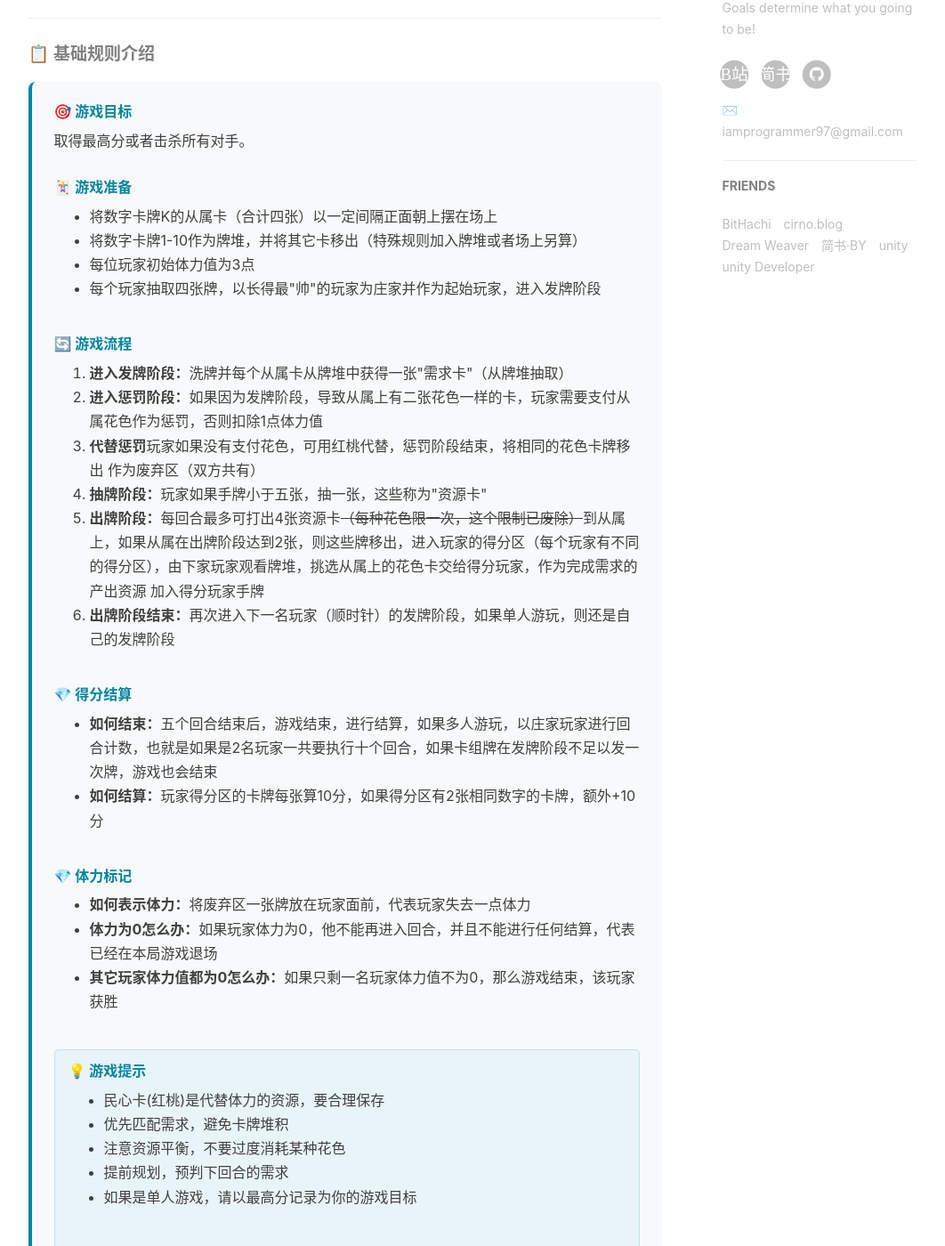
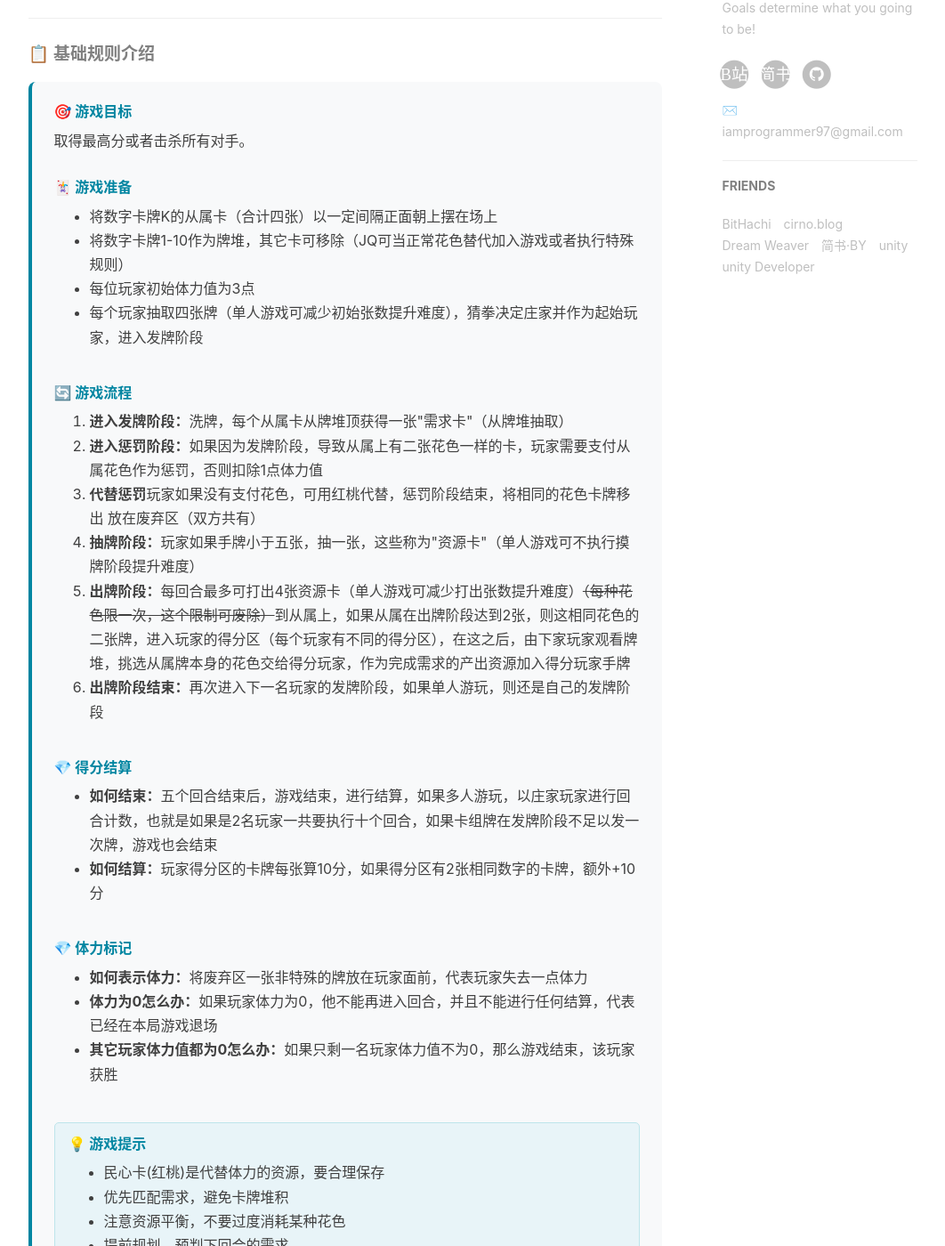
Before and after one commit to Drinkwang/jekyll2, a Jekyll site: the page built from shiguipai.html, in a window 1280 px wide and 1400 px high, scrolled down 937 px. Shown: the whole window at 89% size, without its empty margins (136-1198 px from the left). Built offline with Jekyll 4.4.1, drawn with Linux system fonts in a browser that asks for light colours; nearby versions of some CDN libraries; comment, search, counter and statistics services are not loaded; some of the changed text lies outside the part shown.

Commit message:
规则修订

```diff
--- a/shiguipai.html
+++ b/shiguipai.html
@@ -134,19 +134,19 @@ header-img: "img/post-bg-rwd.jpg"
                     <h6>🃏 游戏准备</h6>
                     <ul>
                         <li>将数字卡牌K的从属卡（合计四张）以一定间隔正面朝上摆在场上</li>
-                        <li>将数字卡牌1-10作为牌堆，并将其它卡移出（特殊规则加入牌堆或者场上另算）</li>
+                        <li>将数字卡牌1-10作为牌堆，其它卡可移除（JQ可当正常花色替代加入游戏或者执行特殊规则）</li>
                         <li>每位玩家初始体力值为3点</li>
-                        <li>每个玩家抽取四张牌，以长得最"帅"的玩家为庄家并作为起始玩家，进入发牌阶段</li>
+                        <li>每个玩家抽取四张牌（单人游戏可减少初始张数提升难度），猜拳决定庄家并作为起始玩家，进入发牌阶段</li>
                     </ul>
 
                     <h6>🔄 游戏流程</h6>
                     <ol>
-                        <li><strong>进入发牌阶段：</strong>洗牌并每个从属卡从牌堆中获得一张"需求卡"（从牌堆抽取）</li>
+                        <li><strong>进入发牌阶段：</strong>洗牌，每个从属卡从牌堆顶获得一张"需求卡"（从牌堆抽取）</li>
                         <li><strong>进入惩罚阶段：</strong>如果因为发牌阶段，导致从属上有二张花色一样的卡，玩家需要支付从属花色作为惩罚，否则扣除1点体力值</li>
-                        <li><strong>代替惩罚</strong>玩家如果没有支付花色，可用红桃代替，惩罚阶段结束，将相同的花色卡牌移出 作为废弃区（双方共有）</li>
-                        <li><strong>抽牌阶段：</strong>玩家如果手牌小于五张，抽一张，这些称为"资源卡"</li>
-                        <li><strong>出牌阶段：</strong>每回合最多可打出4张资源卡<del>（每种花色限一次，这个限制已废除）</del>到从属上，如果从属在出牌阶段达到2张，则这些牌移出，进入玩家的得分区（每个玩家有不同的得分区），由下家玩家观看牌堆，挑选从属上的花色卡交给得分玩家，作为完成需求的产出资源 加入得分玩家手牌</li>
-                        <li><strong>出牌阶段结束：</strong>再次进入下一名玩家（顺时针）的发牌阶段，如果单人游玩，则还是自己的发牌阶段</li>
+                        <li><strong>代替惩罚</strong>玩家如果没有支付花色，可用红桃代替，惩罚阶段结束，将相同的花色卡牌移出 放在废弃区（双方共有）</li>
+                        <li><strong>抽牌阶段：</strong>玩家如果手牌小于五张，抽一张，这些称为"资源卡"（单人游戏可不执行摸牌阶段提升难度）</li>
+                        <li><strong>出牌阶段：</strong>每回合最多可打出4张资源卡（单人游戏可减少打出张数提升难度）<del>（每种花色限一次，这个限制可废除）</del>到从属上，如果从属在出牌阶段达到2张，则这相同花色的二张牌，进入玩家的得分区（每个玩家有不同的得分区），在这之后，由下家玩家观看牌堆，挑选从属牌本身的花色交给得分玩家，作为完成需求的产出资源加入得分玩家手牌</li>
+                        <li><strong>出牌阶段结束：</strong>再次进入下一名玩家的发牌阶段，如果单人游玩，则还是自己的发牌阶段</li>
                     </ol>
 
                     <h6>💎 得分结算</h6>
@@ -158,7 +158,7 @@ header-img: "img/post-bg-rwd.jpg"
 
                     <h6>💎 体力标记</h6>
                     <ul>
-                        <li><strong>如何表示体力：</strong>将废弃区一张牌放在玩家面前，代表玩家失去一点体力</li>
+                        <li><strong>如何表示体力：</strong>将废弃区一张非特殊的牌放在玩家面前，代表玩家失去一点体力</li>
                         <li><strong>体力为0怎么办：</strong>如果玩家体力为0，他不能再进入回合，并且不能进行任何结算，代表已经在本局游戏退场</li>
                         <li><strong>其它玩家体力值都为0怎么办：</strong>如果只剩一名玩家体力值不为0，那么游戏结束，该玩家获胜</li>
                     </ul>
@@ -196,16 +196,17 @@ header-img: "img/post-bg-rwd.jpg"
                     <div class="boardgame-item">
                         <h4>👻 Q - 诡异牌</h4>
                         <p><span class="badge">诡异牌</span> <span class="badge">场景扩展</span></p>
-                        <p><strong>放置规则：</strong>可以放在场景中充当新的从属卡（场上只能存在一个），为游戏增加更多策略选择，注意：诡异卡不全是正面效果</p>
+                        <p><strong>放置规则：</strong>可以放在场景中充当新的从属卡（场上只能存在一个），注意：引入诡异牌规则后，玩家完成 正常从属完成得分产出资源一回合最多只能产出2张，玩家每次完成得分可选择 产出 或者 不产出</p>
                         <p><strong>触发条件：</strong>当从属上达到2张卡牌时（无论是发牌阶段还是出牌阶段）</p>
                         <p><strong>特殊机制：</strong>消除同色卡牌和诡异卡，根据从属的花色执行额外附加效果，消除的卡牌进入废弃区而非得分区，接下来将剩下的诡异卡随即一张以新的从属卡的形式加入场景，如果不存在新的诡异卡，将废弃区的诡异卡重新加入游戏</p>
                         <p><strong>花色效果：（触发可以任意选择合法玩家目标）</strong></p>
                         <ul>
-                            <li>♥️ 红桃：<span class="effect-placeholder">恢复体力一点，并将出牌机变成2次</span></li>
+                            <li>♥️ 红桃：<span class="effect-placeholder">恢复体力一点，这个回合只能再出2张牌</span></li>
                             <li>♠️ 黑桃：<span class="effect-placeholder">你选择目标随机弃掉一张手卡，如果被弃掉的牌大于5则自己也需要弃掉一张手牌，不然扣点体力</span></li>
                             <li>♣️ 梅花：<span class="effect-placeholder">双方交换一张手牌，点数大的对点数低的造成一点伤害</span></li>
                             <li>♦️ 方块：<span class="effect-placeholder">弃掉自己2张得分区的卡牌，并将目标得分区一张牌移出到自己得分区</span></li>
                         </ul>
+                        <p><strong>诡异卡强制执行，如果诡异卡无法有效执行，则不执行</strong></p>
                     </div>
 
                     <div class="boardgame-item">
```
Also changed, not shown: other parts of shiguipai.html (+1 -1 lines), 1 other file.
